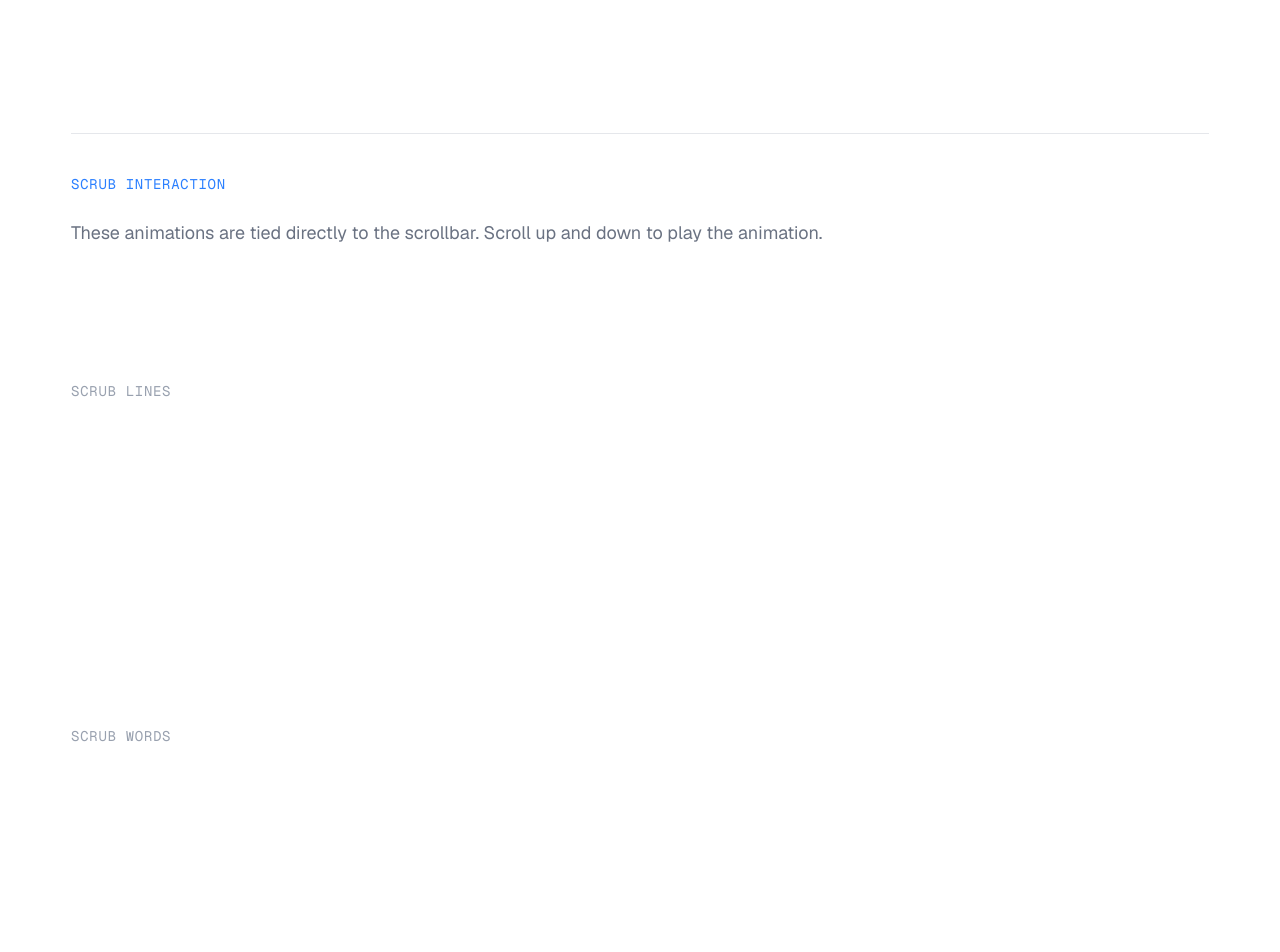
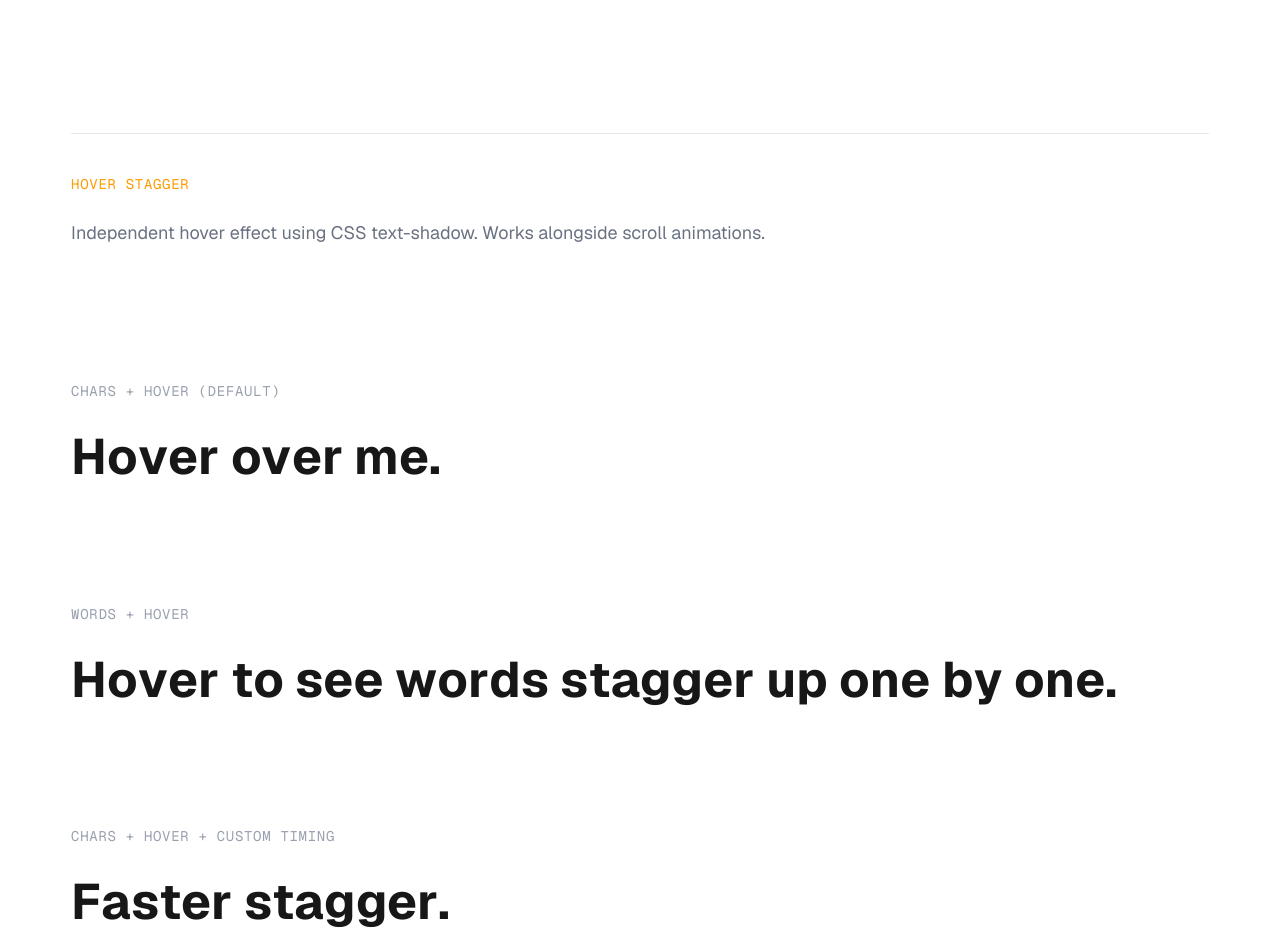
Before and after one commit to automeshan/split-text-skill, a Next.js app: page / in a window 1280 px wide. Shown: the part 3780-4732 px from the top of the page. Built offline with nearby package versions, Linux system fonts and the light colour scheme.

Commit message:
half done

```diff
--- a/app/components/TextReveal.jsx
+++ b/app/components/TextReveal.jsx
@@ -32,6 +32,11 @@ function shouldAnimate() {
  * @param {string} start - ScrollTrigger start position (default: "clamp(top 80%)")
  * @param {string} end - ScrollTrigger end position for scrub (default: "bottom 40%")
  * @param {string} className - Additional classes for wrapper div
+ * @param {boolean} hover - Enable hover stagger effect (default: false)
+ * @param {number} hoverStagger - Delay between each element in seconds (default: 0.01)
+ * @param {number} hoverDuration - Hover transition duration in seconds (default: 0.6)
+ * @param {number} hoverDistance - Y-translate distance in em (default: 1.3)
+ * @param {string} hoverEase - CSS timing function (default: "cubic-bezier(0.625, 0.05, 0, 1)")
  */
 export default function TextReveal({
   children,
@@ -45,6 +50,11 @@ export default function TextReveal({
   start = "clamp(top 80%)",
   end = "bottom 40%",
   className = "",
+  hover = false,
+  hoverStagger = 0.01,
+  hoverDuration = 0.6,
+  hoverDistance = 1.3,
+  hoverEase = "cubic-bezier(0.625, 0.05, 0, 1)",
 }) {
   const containerRef = useRef(null);
 
@@ -84,7 +94,48 @@ export default function TextReveal({
         const animDuration = duration ?? config.duration;
         const animStagger = stagger ?? config.stagger;
 
-        // Use SplitText.create() with autoSplit for responsive recalculation
+        // HOVER-ONLY MODE: Skip scroll animation, just set up hover effect
+        if (hover) {
+          SplitText.create(textElement, {
+            type: typesToSplit.join(", "),
+            autoSplit: true,
+            linesClass: "line",
+            wordsClass: "word",
+            charsClass: "letter",
+            onSplit(instance) {
+              const targets = instance[reveal];
+
+              // Wrap each target in a clipping container and add inner span for animation
+              targets.forEach((el, i) => {
+                // Get the text content
+                const text = el.textContent;
+
+                // Set up the outer element as clip container
+                el.style.overflow = "hidden";
+                el.style.display = "inline-block";
+                el.style.lineHeight = hoverDistance;
+                el.style.verticalAlign = "bottom";
+
+                // Create inner span that will animate
+                const inner = document.createElement("span");
+                inner.textContent = text;
+                inner.style.display = "inline-block";
+                inner.style.textShadow = `0 ${hoverDistance}em currentColor`;
+                inner.style.transition = `transform ${hoverDuration}s ${hoverEase}`;
+                inner.style.transitionDelay = `${i * hoverStagger}s`;
+
+                // Replace content
+                el.textContent = "";
+                el.appendChild(inner);
+              });
+
+              container.dataset.hoverReveal = reveal;
+            },
+          });
+          return; // Skip scroll animation setup
+        }
+
+        // SCROLL ANIMATION MODE (default)
         SplitText.create(textElement, {
           type: typesToSplit.join(", "),
           mask: "lines",
@@ -137,7 +188,7 @@ export default function TextReveal({
     });
 
     return () => ctx?.revert();
-  }, [reveal, rotate, opacity, blur, duration, stagger, scrub, start, end]);
+  }, [reveal, rotate, opacity, blur, duration, stagger, scrub, start, end, hover, hoverStagger, hoverDuration, hoverDistance, hoverEase]);
 
   return (
     <div ref={containerRef} className={className}>
--- a/app/globals.css
+++ b/app/globals.css
@@ -115,3 +115,16 @@ body {
     @apply h-px w-full bg-gray-200 my-10;
   }
 }
+
+/* TextReveal hover stagger animation - uses text-shadow technique */
+@layer base {
+  [data-hover-reveal] .word > span,
+  [data-hover-reveal] .letter > span {
+    transform: translateY(0) rotate(0.001deg);
+  }
+
+  [data-hover-reveal]:hover .word > span,
+  [data-hover-reveal]:hover .letter > span {
+    transform: translateY(-1.3em) rotate(0.001deg);
+  }
+}
--- a/app/page.js
+++ b/app/page.js
@@ -117,6 +117,39 @@ export default function Home() {
           </TextReveal>
         </section>
 
+        {/* Hover Stagger */}
+        <section className="section-content">
+          <div className="divider"></div>
+          <h2 className="prose-h2-accent text-amber-500">Hover Stagger</h2>
+          <p className="prose-p-muted">
+            Independent hover effect using CSS text-shadow. Works alongside
+            scroll animations.
+          </p>
+        </section>
+
+        <section className="section-content">
+          <h2 className="prose-h2">Chars + Hover (Default)</h2>
+          <TextReveal reveal="chars" hover>
+            <div className="prose-display cursor-pointer">Hover over me.</div>
+          </TextReveal>
+        </section>
+
+        <section className="section-content">
+          <h2 className="prose-h2">Words + Hover</h2>
+          <TextReveal reveal="words" hover>
+            <div className="prose-display cursor-pointer">
+              Hover to see words stagger up one by one.
+            </div>
+          </TextReveal>
+        </section>
+
+        <section className="section-content">
+          <h2 className="prose-h2">Chars + Hover + Custom Timing</h2>
+          <TextReveal reveal="chars" hover hoverStagger={0.02} hoverDuration={0.4}>
+            <div className="prose-display cursor-pointer">Faster stagger.</div>
+          </TextReveal>
+        </section>
+
         {/* Scrub Reveals */}
         <section className="section-content">
           <div className="divider"></div>
```
